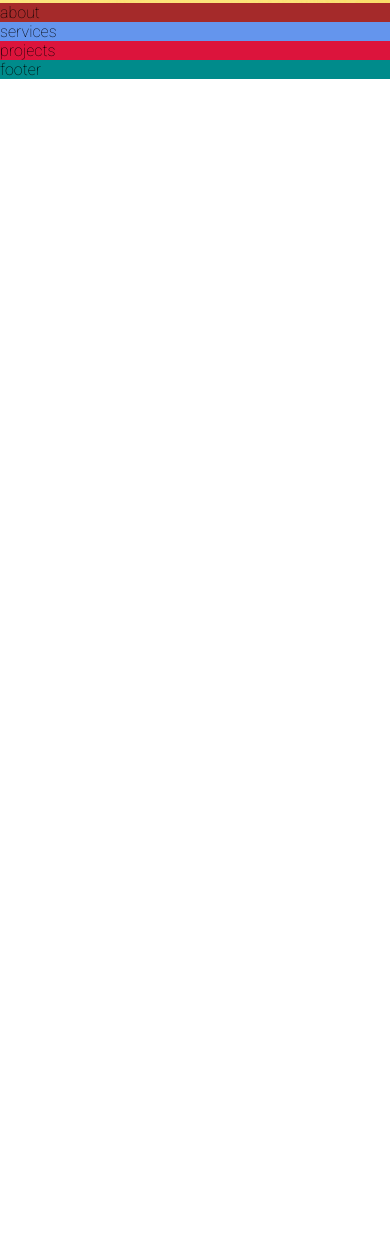
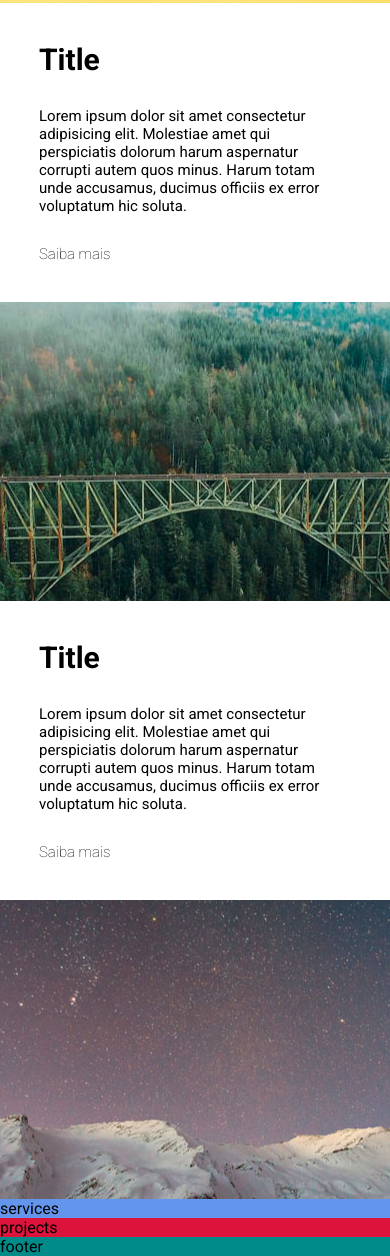
Before and after one commit to Alexandre-FB/landing-page-code-cafe, a plain HTML site: page agencia-xyz/index.html in a window 390 px wide. Shown: the part 578-1834 px from the top of the page. Before the commit the page ends 844 px from the top, so only its background shows below. Drawn offline with Linux system fonts and the light colour scheme.

```diff
--- a/agencia-xyz/index.html
+++ b/agencia-xyz/index.html
@@ -58,9 +58,25 @@
 
     </header>
     <section class="hero">
-        <h2 class="titulo">We make cool things</h2>
+        <h2 class="title">We make cool things</h2>
     </section>
-    <section class="about">about</section>
+    <section class="about">
+        <div class="info">
+            <h3 class="title">Title</h3>
+            <p>Lorem ipsum dolor sit amet consectetur adipisicing elit. Molestiae amet qui perspiciatis dolorum harum aspernatur corrupti autem quos minus. Harum totam unde accusamus, ducimus officiis ex error voluptatum hic soluta.</p>
+            <a class="btn-know-more" href="#">Saiba mais</a>
+        </div>
+
+        <div class="image rigth"></div>
+
+        <div class="image left"></div>
+
+        <div class="info">
+            <h3 class="title">Title</h3>
+            <p>Lorem ipsum dolor sit amet consectetur adipisicing elit. Molestiae amet qui perspiciatis dolorum harum aspernatur corrupti autem quos minus. Harum totam unde accusamus, ducimus officiis ex error voluptatum hic soluta.</p>
+            <a class="btn-know-more" href="#">Saiba mais</a>
+        </div>
+    </section>
     <section class="services">services</section>
     <section class="projects">projects</section>
     <footer class="footer">footer</footer>
--- a/agencia-xyz/src/css/reset.css
+++ b/agencia-xyz/src/css/reset.css
@@ -3,7 +3,7 @@
     padding: 0;
     border: 0;
     outline: none;
-    font-weight: 300;
+    font-weight: 400;
     box-sizing: border-box;
 }
 
--- a/agencia-xyz/src/css/style.css
+++ b/agencia-xyz/src/css/style.css
@@ -11,7 +11,6 @@
     "services services services services"
     "projects projects projects projects"
     "footer footer footer footer";
-
     grid-template-columns: repeat (4, 1fr);
     font-size: 1.6rem;
     font-family: roboto, sans-serif;
@@ -58,7 +57,7 @@
     text-align: center;
 }
 
-.hero .titulo {
+.hero .title {
     font-weight: 500;
     text-transform: uppercase;
     font-size: 4rem;
@@ -86,7 +85,7 @@
         height: 60vh;
     }
 
-    .hero .titulo {
+    .hero .title {
         font-size: 2.5rem;
     }
 }
@@ -95,7 +94,77 @@
 
 .about {
     grid-area: about;
-    background-color: brown;
+    display: grid;
+    grid-template-columns: 1fr 1fr;
+    max-width: var(--max-width-size);
+    margin: 0 auto;
+}
+
+.about .info {
+   padding: 20%;
+   display: flex;
+   flex-direction: column;
+   justify-content: center;
+   align-content: center;
+}
+
+.about .info .title {
+  font-size: 4rem;
+  font-weight: 700;
+}
+
+.about .info p {
+    font-size: 1.8rem;
+    margin: 3rem 0;
+}
+
+.about .info .btn-know-more {
+    font-weight: 300;
+    font-size: 1.6rem;
+    align-self: flex-start;
+}
+
+.about .info .btn-know-more:hover {
+    font-weight: 500;
+}
+
+.about .image {
+    width: 100%;
+    height: 100%;
+    background-size: cover;
+}
+
+.about .image.rigth {
+    background: url(../images/bridge.jpg) center center no-repeat;
+}
+
+.about .image.left {
+    background: url(../images/sky.jpg) center center no-repeat;
+}
+
+@media (max-width: 800px) {
+    .about {
+        grid-template: repeat(4, 1fr) / 1fr;
+    }
+
+    .about .image.left {
+        order: 1;
+    }
+}
+
+@media (max-width: 425px) {
+    .about .info {
+        padding:10%;
+    }
+
+    .about .info .title {
+        font-size: 3rem;
+    }
+
+    .about .info p,
+    .about .info .btn-know-more  {
+        font-size: 1.5rem;
+    }
 }
 
 /* SERVICES */
```
